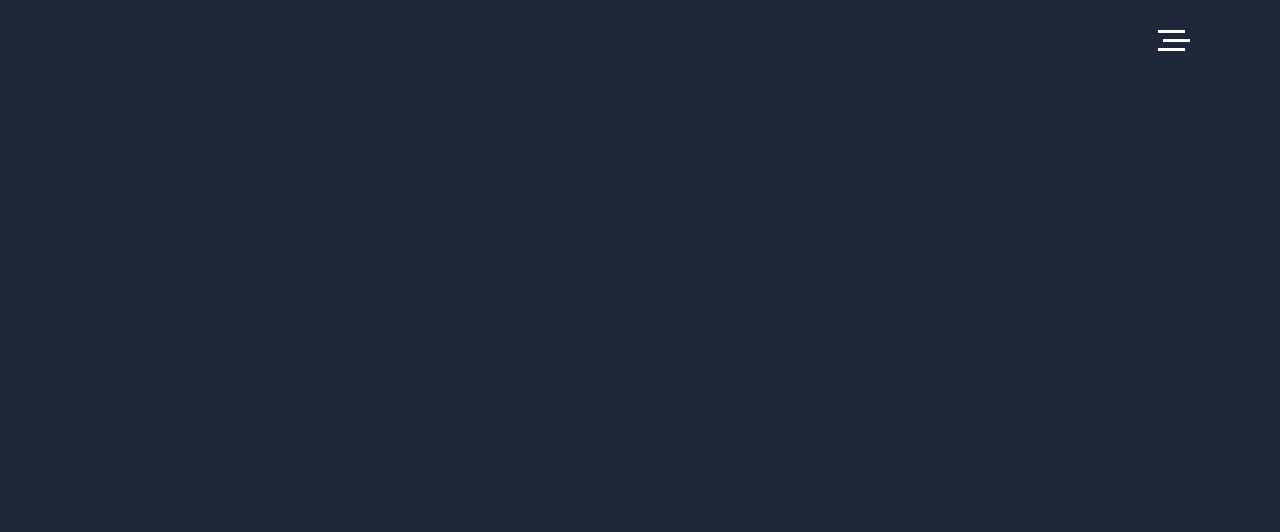
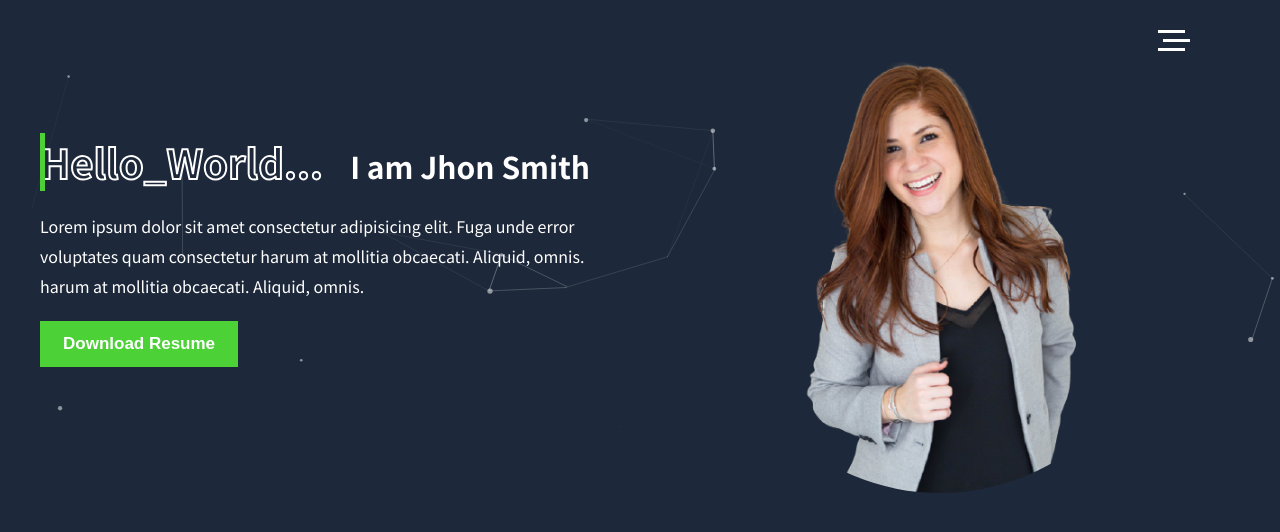
Before and after one commit to junaidbinjaman/Personal-Portfolio-Website-Project, a plain HTML site: page index.html in a window 1280 px wide. Drawn offline with Linux system fonts and the light colour scheme.

Commit message:
with some changes

```diff
--- a/index.html
+++ b/index.html
@@ -30,10 +30,7 @@
         <!--Navbar Links-->
         <nav id="nav">
             <ul>
-                <li class="shape-circle circle-one"><a href="#">Contact1</a></li>
                 <li class="shape-circle circle-one"><a href="#">Contact</a></li>
-                <li class="shape-circle circle-one"><a href="#">Contact</a></li>
-
                 <li class="shape-circle circle-two"><a href="#">Blog</a></li>
                 <li class="shape-circle circle-three"><a href="#">Work</a></li>
                 <li class="shape-circle circle-five">
@@ -47,6 +44,23 @@
     <!-- body area starts -->
     <main>
         <!-- hero area -->
+        <section id="particles-js" class="hero-area">
+            <div class="hero-area-container">
+                <div class="hero-area-left">
+                    <h1 text-data="Hello_World">
+                        <b>Hello_World...</b> &nbsp &nbspI am Jhon Smith
+                    </h1>
+                    <p>
+                        Lorem ipsum dolor sit amet consectetur adipisicing elit. Fuga unde error voluptates quam consectetur harum at mollitia obcaecati. Aliquid, omnis. <br />harum at mollitia obcaecati. Aliquid, omnis.
+                    </p>
+                    </p>
+                    <button>Download Resume</button>
+                </div>
+                <div class="hero-area-right">
+                    <img src="./img/What-To-Wear-For-Your-Professional-Profile-Picture-or-Headshot-removebg-preview.png" width="auto" height="450px" alt="">
+                </div>
+            </div>
+        </section>
         <!-- about us section -->
         <!-- services section-->
         <!-- portfolio section -->
@@ -59,11 +73,17 @@
     <!-- bpdy area ends -->
 
     <!-- footer area starts -->
-    <footer></footer>
+    <footer>
+
+    </footer>
     <!-- footer area ends -->
 
     <!-- project JS file link -->
-    <script src="./app.js"></script>
+    <script src="./js/index.js"></script>
+    <!-- particle files link -->
+    <script type="text/javascript" src="./js/particles.min.js"></script>
+    <script type="text/javascript" src="./js/app.js"></script>
+
 </body>
 
 </html>
--- /dev/null
+++ b/js/app.js
@@ -0,0 +1,133 @@
+/* -----------------------------------------------
+/* How to use? : Check the GitHub README
+/* ----------------------------------------------- */
+
+/* To load a config file (particles.json) you need to host this demo (MAMP/WAMP/local)... */
+/*
+particlesJS.load('particles-js', 'particles.json', function() {
+  console.log('particles.js loaded - callback');
+});
+*/
+
+/* Otherwise just put the config content (json): */
+
+particlesJS('particles-js',
+
+    {
+        "particles": {
+            "number": {
+                "value": 30,
+                "density": {
+                    "enable": true,
+                    "value_area": 800
+                }
+            },
+            "color": {
+                "value": "#ffffff"
+            },
+            "shape": {
+                "type": "circle",
+                "stroke": {
+                    "width": 0,
+                    "color": "#000000"
+                },
+                "polygon": {
+                    "nb_sides": 5
+                },
+                "image": {
+                    "src": "img/github.svg",
+                    "width": 100,
+                    "height": 100
+                }
+            },
+            "opacity": {
+                "value": 0.5,
+                "random": false,
+                "anim": {
+                    "enable": false,
+                    "speed": 1,
+                    "opacity_min": 0.1,
+                    "sync": false
+                }
+            },
+            "size": {
+                "value": 3,
+                "random": true,
+                "anim": {
+                    "enable": false,
+                    "speed": 40,
+                    "size_min": 0.1,
+                    "sync": false
+                }
+            },
+            "line_linked": {
+                "enable": true,
+                "distance": 150,
+                "color": "#ffffff",
+                "opacity": 0.4,
+                "width": 1
+            },
+            "move": {
+                "enable": true,
+                "speed": 6,
+                "direction": "none",
+                "random": false,
+                "straight": false,
+                "out_mode": "out",
+                "attract": {
+                    "enable": false,
+                    "rotateX": 600,
+                    "rotateY": 1200
+                }
+            }
+        },
+        "interactivity": {
+            "detect_on": "canvas",
+            "events": {
+                "onhover": {
+                    "enable": true,
+                    "mode": "repulse"
+                },
+                "onclick": {
+                    "enable": true,
+                    "mode": "push"
+                },
+                "resize": true
+            },
+            "modes": {
+                "grab": {
+                    "distance": 400,
+                    "line_linked": {
+                        "opacity": 1
+                    }
+                },
+                "bubble": {
+                    "distance": 400,
+                    "size": 40,
+                    "duration": 2,
+                    "opacity": 8,
+                    "speed": 3
+                },
+                "repulse": {
+                    "distance": 200
+                },
+                "push": {
+                    "particles_nb": 4
+                },
+                "remove": {
+                    "particles_nb": 2
+                }
+            }
+        },
+        "retina_detect": true,
+        "config_demo": {
+            "hide_card": false,
+            "background_color": "#b61924",
+            "background_image": "",
+            "background_position": "50% 50%",
+            "background_repeat": "no-repeat",
+            "background_size": "cover"
+        }
+    }
+
+);
--- a/style.css
+++ b/style.css
@@ -14,13 +14,19 @@
 
 body {
     font-family: var(--primary-font);
-    position: relative;
     background-color: var(--primary-color);
-    position: relative;
-    min-width: 500px;
-    min-height: 200px;
-    color: #fff;
-    height: 100vh;
+}
+
+header {
+    color: red;
+}
+
+p {
+    color: white;
+}
+
+.jwolt {
+    color: red;
 }
 
 
@@ -108,7 +114,8 @@ span::after {
 }
 
 #nav a:hover {
-    background: var(--secondary-color);
+    background: var(--primary-color);
+    color: white;
 }
 
 ul {
@@ -223,3 +230,86 @@ article a:hover {
         font-size: 60px;
     }
 }
+
+
+/* hero area style starts */
+
+.hero-area {
+    height: 400px;
+    margin-top: 70px;
+    position: relative;
+    display: flex;
+    justify-content: center;
+    align-items: center;
+}
+
+.hero-area-container {
+    position: absolute;
+    color: white;
+    display: grid;
+    grid-template-columns: 50% 50%;
+    width: 1200px;
+}
+
+.hero-area-left b {
+    font-size: 40px;
+    -webkit-text-fill-color: var(--primary-color);
+    -webkit-text-stroke-width: 2px;
+    -webkit-text-stroke-color: white;
+    position: relative;
+}
+
+.hero-area-left b::before {
+    position: absolute;
+    content: "Hello_World...";
+    -webkit-text-fill-color: var(--third-color);
+    -webkit-text-stroke-width: 2px;
+    -webkit-text-stroke-color: var(--third-color);
+    border-right: 5px solid var(--third-color);
+    margin-right: 10px;
+    width: 2px;
+    overflow: hidden;
+    animation-name: animation;
+    animation-duration: 5s;
+    animation-iteration-count: infinite;
+}
+
+@keyframes animation {
+    0%,
+    90%,
+    100% {
+        width: 0%;
+    }
+    50%,
+    70% {
+        width: 100%;
+    }
+}
+
+.hero-area-left h1 {
+    font-size: 30px;
+    margin-top: 90px;
+}
+
+.hero-area-left p {
+    line-height: 30px;
+    margin-top: 20px;
+}
+
+.hero-area-left button {
+    padding: 13px 23px;
+    font-size: 17px;
+    font-weight: bold;
+    background-color: var(--third-color);
+    border: none;
+    color: white;
+    cursor: pointer;
+}
+
+.hero-area-right {
+    text-align: center;
+}
+
+.hero-area-right img {
+    border-radius: 100%;
+}
```
Also changed, not shown: img/What-To-Wear-For-Your-Professional-Profile-Picture-or-Headshot-removebg-preview.png (added), img/junaid_headshot__1_-removebg-preview.png (added), js/index.js (renamed from app.js), js/particles.min.js (added).
